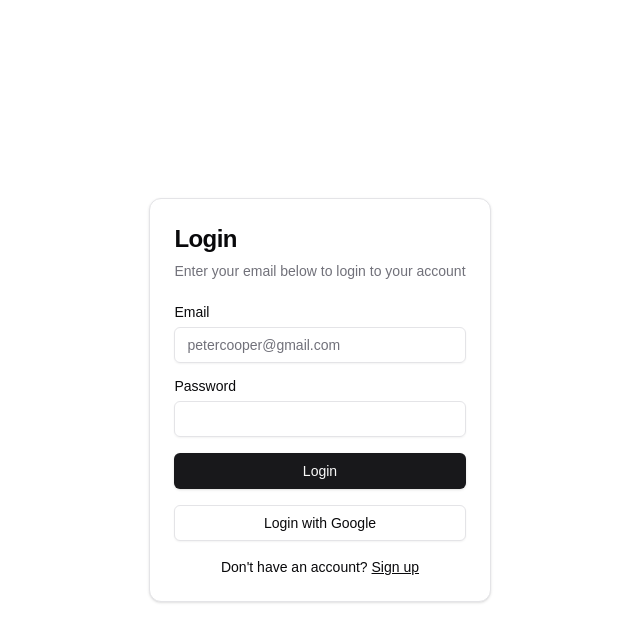
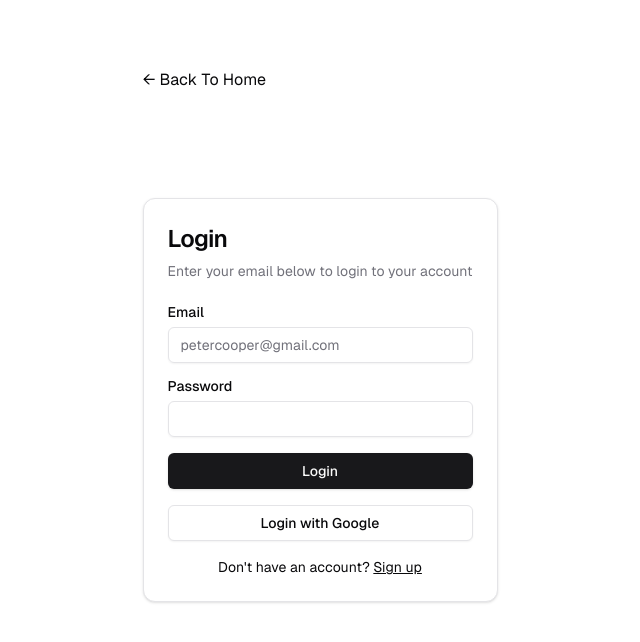
Before and after one commit to AlekTurkmen/belvederefullstack, a Next.js app: page /login in a window 1280 px wide. Shown: the top 642 px of the page, without its empty margins (320-960 px from the left). Built offline with nearby package versions, Linux system fonts and the light colour scheme.

Commit message:
login page (no backend) done

```diff
--- a/app/page.tsx
+++ b/app/page.tsx
@@ -13,13 +13,19 @@ export default function Home() {
         >
           Home
         </a>
-
         <a
           className="flex items-center gap-2 hover:underline hover:underline-offset-4"
           href="/user-data"
           rel="noopener noreferrer"
         >
           User Data Testing
+        </a>
+        <a
+          className="flex items-center gap-2 hover:underline hover:underline-offset-4"
+          href="/login"
+          rel="noopener noreferrer"
+        >
+          Sign In
         </a>
         <ModeToggle />
       </header>
--- a/components/login-form.tsx
+++ b/components/login-form.tsx
@@ -13,6 +13,16 @@ import { Label } from "@/components/ui/label"
 
 export function LoginForm() {
   return (
+    <div className="grid grid-rows-[0px_1fr_0px] items-center justify-items-left min-h-screen p-8 pb-20 gap-16 sm:p-20 font-[family-name:var(--font-geist-sans)]">
+    <header className="row-start-1 gap-6 flex-wrap items-center justify-left">
+    <a
+          className="items-center gap-2 hover:underline hover:underline-offset-4"
+          href="/"
+          rel="noopener noreferrer"
+        >
+          ← Back To Home
+        </a>
+    </header>
     <Card className="mx-auto max-w-sm">
       <CardHeader>
         <CardTitle className="text-2xl">Login</CardTitle>
@@ -55,5 +65,6 @@ export function LoginForm() {
         </div>
       </CardContent>
     </Card>
+    </div>
   )
 }
```
